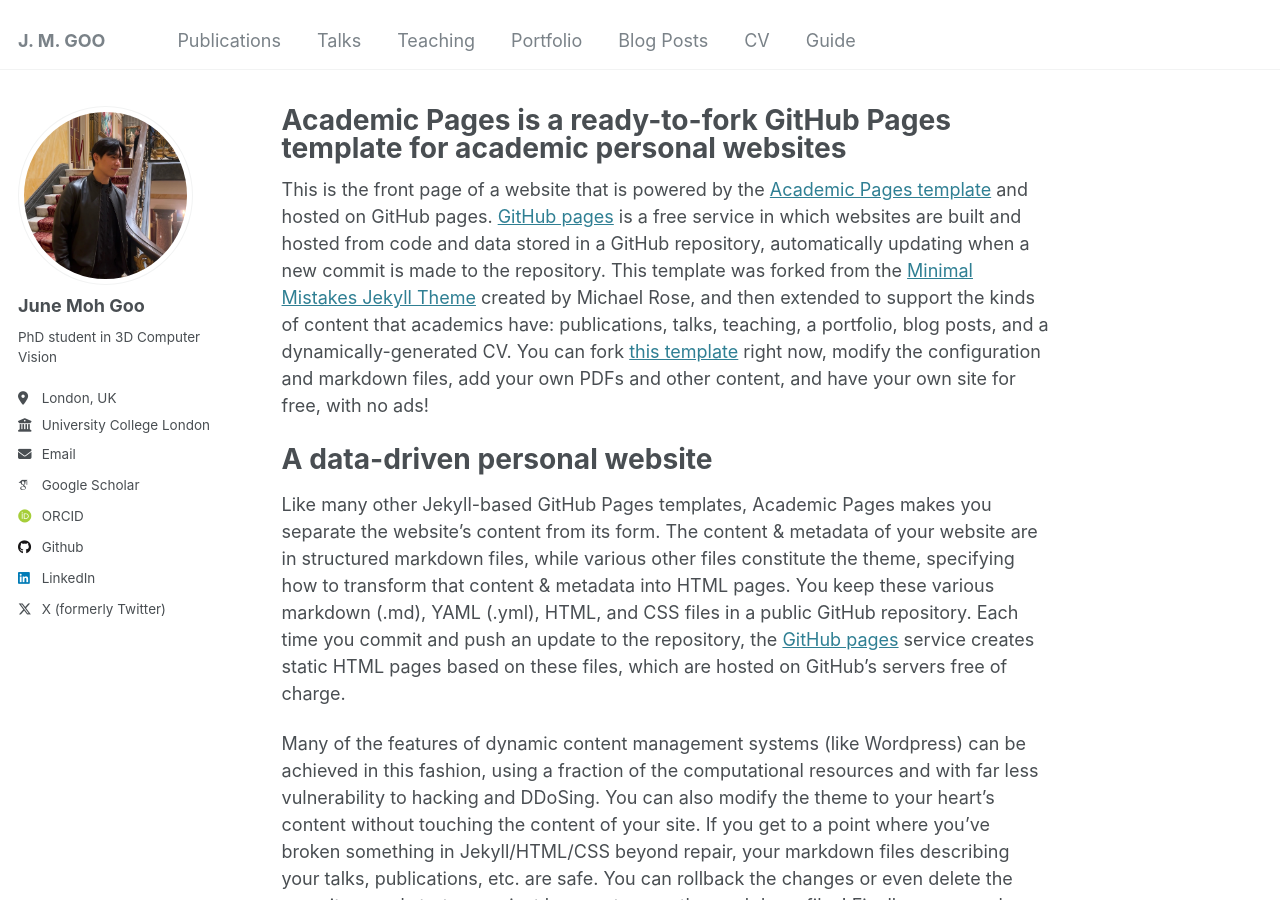
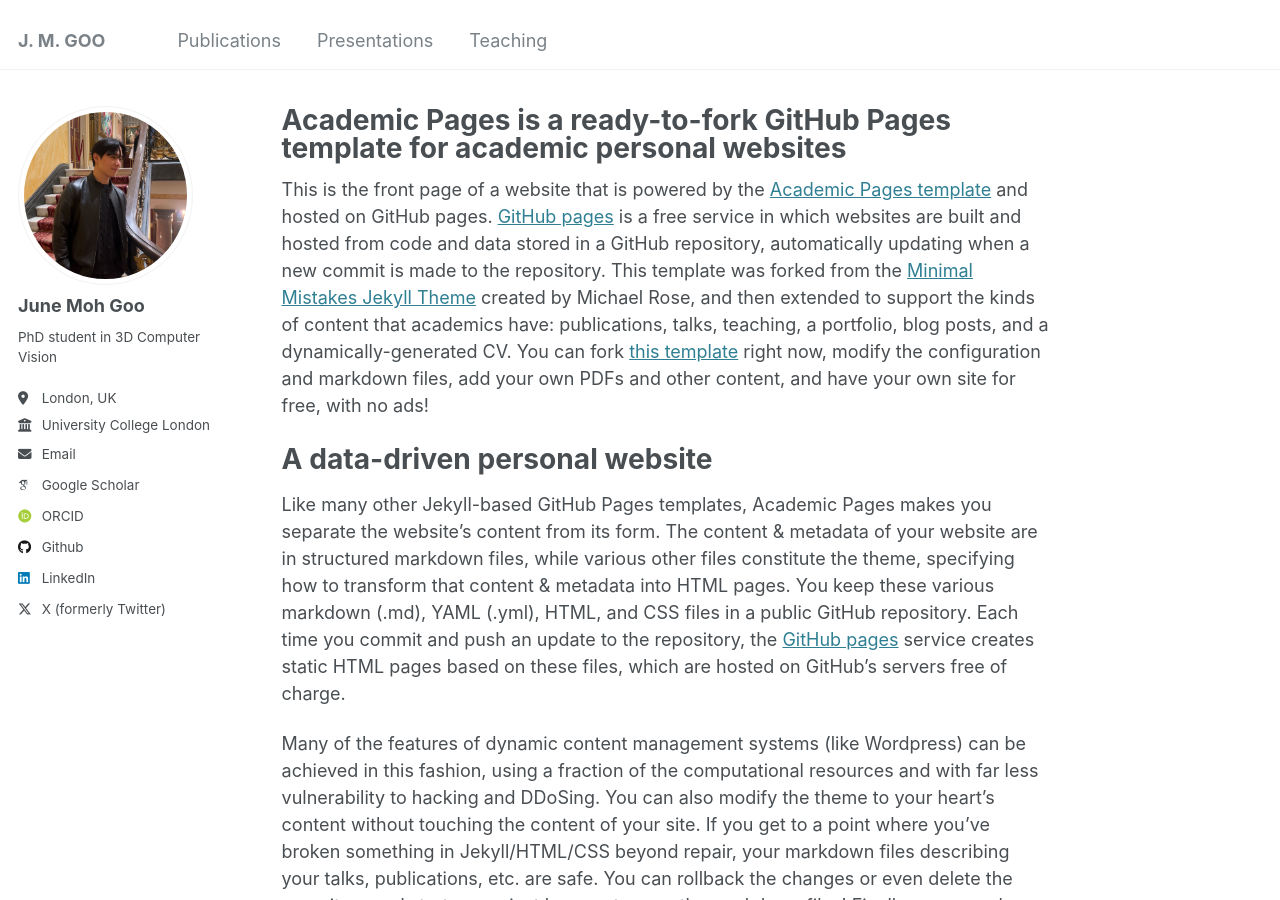
Before and after one commit to junegoo94/junegoo94.github.io, a Jekyll site: the page built from _pages/about.md, in a window 1280 px wide and 900 px high. Built offline with Jekyll 4.4.1, drawn with Linux system fonts in a browser that asks for light colours; some web fonts are replaced; some of the changed lines change nothing that is shown.

Commit message:
Update navigation.yml

```diff
--- a/_data/navigation.yml
+++ b/_data/navigation.yml
@@ -8,20 +8,20 @@
   - title: "Publications"
     url: /publications/
 
-  - title: "Talks"
-    url: /talks/
+  - title: "Presentations"
+    url: /Presentations/
 
   - title: "Teaching"
     url: /teaching/
 
-  - title: "Portfolio"
-    url: /portfolio/
+  # - title: "Portfolio"
+  #   url: /portfolio/
 
-  - title: "Blog Posts"
-    url: /year-archive/
+  # - title: "Blog Posts"
+  #   url: /year-archive/
 
-  - title: "CV"
-    url: /cv/
+  # - title: "CV"
+  #   url: /cv/
 
-  - title: "Guide"
-    url: /markdown/
+  # - title: "Guide"
+  #   url: /markdown/
```
